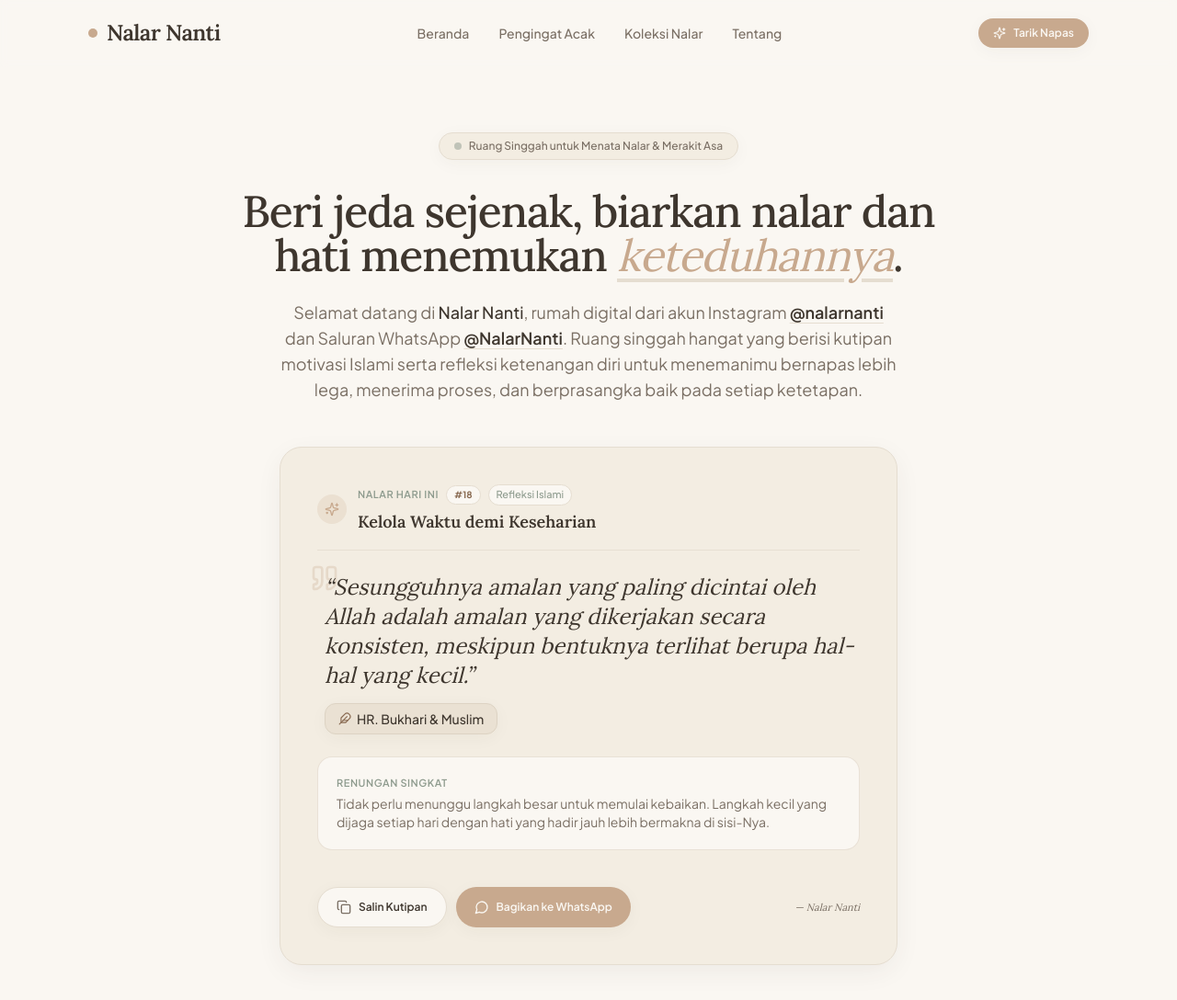
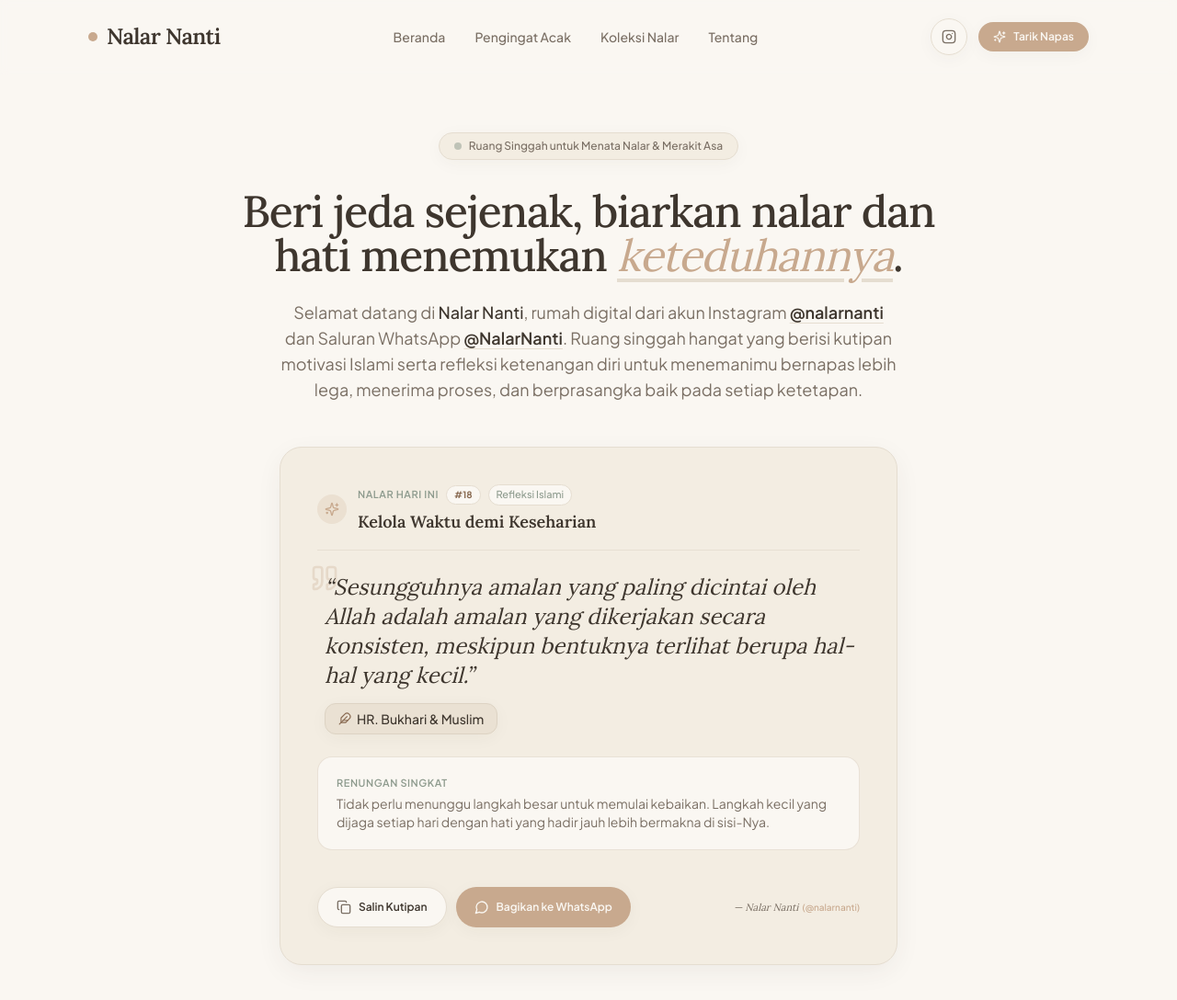
Before and after one commit to amascar23/nalar-nanti-web, a Next.js app: page / in a window 1280 px wide. Shown: the top 1088 px of the page at 92% size. Built offline with nearby package versions, Linux system fonts and the light colour scheme.

Commit message:
Hubungkan semua tautan Instagram ke profil @nalarnanti

```diff
--- a/src/app/layout.tsx
+++ b/src/app/layout.tsx
@@ -36,7 +36,7 @@ export const metadata: Metadata = {
     "Mindfulness Indonesia",
     "Jeda Kehidupan",
   ],
-  authors: [{ name: "Nalar Nanti", url: "https://instagram.com/nalarnanti" }],
+  authors: [{ name: "Nalar Nanti", url: "https://www.instagram.com/nalarnanti?exln=MXJsOHM5bDVkb2F1Zg==" }],
   creator: "Nalar Nanti",
   publisher: "Nalar Nanti",
   alternates: {
--- a/src/components/AboutSection.tsx
+++ b/src/components/AboutSection.tsx
@@ -13,7 +13,7 @@ import {
 } from "lucide-react";
 
 const WA_CHANNEL_URL = "https://whatsapp.com/channel/0029VbBLknC7IUYPlfksIh0Y";
-const IG_PROFILE_URL = "https://instagram.com/nalarnanti";
+const IG_PROFILE_URL = "https://www.instagram.com/nalarnanti?exln=MXJsOHM5bDVkb2F1Zg==";
 
 export default function AboutSection() {
   return (
@@ -137,9 +137,15 @@ export default function AboutSection() {
             <div>
               {/* Top Tag & Icon */}
               <div className="flex items-center justify-between mb-6 pb-4 border-b border-[#E5DDD0]/80">
-                <div className="w-12 h-12 rounded-2xl bg-[#FAF7F2] border border-[#E5DDD0] flex items-center justify-center text-[#C8A98E] shadow-soft group-hover:scale-105 transition-transform">
+                <a
+                  href={IG_PROFILE_URL}
+                  target="_blank"
+                  rel="noopener noreferrer"
+                  className="w-12 h-12 rounded-2xl bg-[#FAF7F2] border border-[#E5DDD0] flex items-center justify-center text-[#C8A98E] shadow-soft group-hover:scale-105 hover:border-[#C8A98E] transition-all"
+                  aria-label="Kunjungi profil Instagram @nalarnanti"
+                >
                   <Instagram className="w-6 h-6" />
-                </div>
+                </a>
                 <span className="text-[11px] font-semibold px-3 py-1 rounded-full bg-[#FAF7F2] text-[#886950] border border-[#E5DDD0]">
                   Visual & Carousel
                 </span>
@@ -147,14 +153,30 @@ export default function AboutSection() {
 
               {/* Title & Description */}
               <h4 className="font-serif text-2xl font-semibold text-[#3E362E] mb-1">
-                Instagram @nalarnanti
+                <a
+                  href={IG_PROFILE_URL}
+                  target="_blank"
+                  rel="noopener noreferrer"
+                  className="hover:text-[#C8A98E] transition-colors"
+                >
+                  Instagram @nalarnanti
+                </a>
               </h4>
               <p className="text-xs text-[#C8A98E] font-medium mb-4">
                 Arsip visual desain kartu soft cream & seri kutipan lengkap
               </p>
 
               <p className="font-sans text-sm text-[#7A6F64] leading-relaxed mb-6">
-                Ikuti akun Instagram <strong>@nalarnanti</strong> untuk melihat arsip visual desain kartu cream yang estetik, membaca seri carousel kutipan dan renungan dari postingan awal hingga terbaru, serta bertukar cerita di kolom komentar.
+                Ikuti akun Instagram{" "}
+                <a
+                  href={IG_PROFILE_URL}
+                  target="_blank"
+                  rel="noopener noreferrer"
+                  className="font-bold text-[#3E362E] hover:text-[#C8A98E] underline decoration-[#E5DDD0] underline-offset-4 transition-colors"
+                >
+                  @nalarnanti
+                </a>{" "}
+                untuk melihat arsip visual desain kartu cream yang estetik, membaca seri carousel kutipan dan renungan dari postingan awal hingga terbaru, serta bertukar cerita di kolom komentar.
               </p>
 
               {/* Keunggulan / Fitur */}
--- a/src/components/Footer.tsx
+++ b/src/components/Footer.tsx
@@ -6,7 +6,7 @@ import { Instagram, MessageCircle, Heart } from "lucide-react";
  * 💡 Tautan media sosial Nalar Nanti
  */
 const WA_CHANNEL_URL = "https://whatsapp.com/channel/0029VbBLknC7IUYPlfksIh0Y";
-const IG_PROFILE_URL = "https://instagram.com/nalarnanti";
+const IG_PROFILE_URL = "https://www.instagram.com/nalarnanti?exln=MXJsOHM5bDVkb2F1Zg==";
 
 export default function Footer() {
   return (
--- a/src/components/HeroSection.tsx
+++ b/src/components/HeroSection.tsx
@@ -75,7 +75,7 @@ export default function HeroSection() {
         <p className="font-sans text-xs sm:text-base lg:text-lg text-[#7A6F64] max-w-2xl mx-auto leading-relaxed mb-8 sm:mb-12">
           Selamat datang di <strong className="text-[#3E362E] font-medium">Nalar Nanti</strong>, rumah digital dari akun Instagram{" "}
           <a
-            href="https://instagram.com/nalarnanti"
+            href="https://www.instagram.com/nalarnanti?exln=MXJsOHM5bDVkb2F1Zg=="
             target="_blank"
             rel="noopener noreferrer"
             className="text-[#3E362E] font-semibold hover:text-[#C8A98E] underline decoration-[#E5DDD0] underline-offset-4 transition-colors"
@@ -210,9 +210,16 @@ export default function HeroSection() {
               </div>
 
               {/* Tag Penutup Kredit */}
-              <span className="text-[11px] text-[#7A6F64] text-center sm:text-right italic font-serif mt-1 sm:mt-0">
-                — Nalar Nanti
-              </span>
+              <a
+                href="https://www.instagram.com/nalarnanti?exln=MXJsOHM5bDVkb2F1Zg=="
+                target="_blank"
+                rel="noopener noreferrer"
+                title="Kunjungi Instagram @nalarnanti"
+                className="text-[11px] text-[#7A6F64] hover:text-[#C8A98E] text-center sm:text-right italic font-serif mt-1 sm:mt-0 transition-colors inline-flex items-center justify-center sm:justify-end gap-1"
+              >
+                <span>— Nalar Nanti</span>
+                <span className="not-italic font-sans font-medium text-[10px] text-[#C8A98E] hover:underline">(@nalarnanti)</span>
+              </a>
             </div>
 
             {/* Pesan Feedback Kecil ketika Berhasil Disalin */}
--- a/src/components/Navbar.tsx
+++ b/src/components/Navbar.tsx
@@ -2,7 +2,9 @@
 
 import React, { useState, useEffect } from "react";
 import Link from "next/link";
-import { Menu, X, Sparkles, Compass } from "lucide-react";
+import { Menu, X, Sparkles, Instagram } from "lucide-react";
+
+const IG_PROFILE_URL = "https://www.instagram.com/nalarnanti?exln=MXJsOHM5bDVkb2F1Zg==";
 
 export default function Navbar() {
   const [isOpen, setIsOpen] = useState(false);
@@ -66,6 +68,18 @@ export default function Navbar() {
 
         {/* Action Button & Mobile Menu Toggle */}
         <div className="flex items-center gap-2 sm:gap-3">
+          {/* Instagram Direct Link Icon */}
+          <a
+            href={IG_PROFILE_URL}
+            target="_blank"
+            rel="noopener noreferrer"
+            title="Kunjungi Instagram @nalarnanti"
+            aria-label="Kunjungi profil Instagram @nalarnanti"
+            className="w-9 h-9 sm:w-10 sm:h-10 flex items-center justify-center rounded-full bg-[#FAF7F2] border border-[#E5DDD0] text-[#7A6F64] hover:text-[#C8A98E] hover:border-[#C8A98E] transition-all shadow-soft active:scale-95 group"
+          >
+            <Instagram className="w-4 h-4 text-[#7A6F64] group-hover:text-[#C8A98E] group-hover:scale-110 transition-all" />
+          </a>
+
           <a
             href="#pengingat"
             className="hidden sm:inline-flex items-center gap-2 text-xs font-semibold px-4 py-2 rounded-full bg-[#C8A98E] text-[#FAF7F2] hover:bg-[#B9967A] transition-all shadow-soft active:scale-95"
@@ -98,7 +112,7 @@ export default function Navbar() {
               {item.label}
             </Link>
           ))}
-          <div className="pt-2">
+          <div className="pt-2 space-y-2">
             <a
               href="#pengingat"
               onClick={() => setIsOpen(false)}
@@ -107,6 +121,17 @@ export default function Navbar() {
               <Sparkles className="w-3.5 h-3.5" />
               <span>Ambil Satu Pengingat</span>
             </a>
+
+            <a
+              href={IG_PROFILE_URL}
+              target="_blank"
+              rel="noopener noreferrer"
+              onClick={() => setIsOpen(false)}
+              className="flex items-center justify-center gap-2 w-full text-center text-xs font-semibold px-4 py-3 rounded-full bg-[#FAF7F2] border border-[#E5DDD0] text-[#3E362E] hover:border-[#C8A98E] hover:text-[#C8A98E] transition-all shadow-soft active:scale-98"
+            >
+              <Instagram className="w-4 h-4 text-[#C8A98E]" />
+              <span>Kunjungi Instagram @nalarnanti</span>
+            </a>
           </div>
         </div>
       )}
--- a/src/components/QuoteSection.tsx
+++ b/src/components/QuoteSection.tsx
@@ -13,7 +13,10 @@ import {
   ArrowRight,
   BookOpen,
   Compass,
+  Instagram,
 } from "lucide-react";
+
+const IG_PROFILE_URL = "https://www.instagram.com/nalarnanti?exln=MXJsOHM5bDVkb2F1Zg==";
 
 export default function QuoteSection() {
   const [selectedType, setSelectedType] = useState<"Semua" | "Islami" | "Umum">("Semua");
@@ -198,12 +201,21 @@ export default function QuoteSection() {
                 {/* Header Kartu: Label Kategori Kecil & Identitas Feed Instagram @nalarnanti */}
                 <div className="flex items-center justify-between gap-2 mb-3 pb-3 border-b border-[#E5DDD0]/70">
                   <div className="flex items-center gap-1.5 sm:gap-2">
-                    <span className="w-6 h-6 rounded-full bg-[#FAF7F2] border border-[#E5DDD0] flex items-center justify-center text-[#C8A98E]">
-                      <Compass className="w-3.5 h-3.5" />
-                    </span>
-                    <span className="text-[11px] font-semibold text-[#7A6F64] tracking-tight">
-                      @nalarnanti
-                    </span>
+                    <a
+                      href={IG_PROFILE_URL}
+                      target="_blank"
+                      rel="noopener noreferrer"
+                      onClick={(e) => e.stopPropagation()}
+                      title="Kunjungi profil Instagram @nalarnanti"
+                      className="flex items-center gap-1.5 group/ig hover:text-[#C8A98E] transition-colors"
+                    >
+                      <span className="w-6 h-6 rounded-full bg-[#FAF7F2] border border-[#E5DDD0] flex items-center justify-center text-[#C8A98E] group-hover/ig:border-[#C8A98E] transition-colors">
+                        <Instagram className="w-3.5 h-3.5" />
+                      </span>
+                      <span className="text-[11px] font-semibold text-[#7A6F64] group-hover/ig:text-[#C8A98E] tracking-tight transition-colors">
+                        @nalarnanti
+                      </span>
+                    </a>
                     <span className="text-[10px] text-[#886950] font-bold bg-[#FAF7F2] px-1.5 py-0.5 rounded-full border border-[#E5DDD0]">
                       #{item.orderNumber}
                     </span>
@@ -318,12 +330,18 @@ export default function QuoteSection() {
             {/* Modal Header */}
             <div className="flex items-center justify-between pb-3.5 border-b border-[#E5DDD0]">
               <div className="flex items-center gap-2">
-                <span className="w-7 h-7 rounded-full bg-[#F3EDE2] border border-[#E5DDD0] flex items-center justify-center text-[#C8A98E]">
-                  <Compass className="w-4 h-4" />
-                </span>
-                <div>
+                <a
+                  href={IG_PROFILE_URL}
+                  target="_blank"
+                  rel="noopener noreferrer"
+                  title="Kunjungi profil Instagram @nalarnanti"
+                  className="flex items-center gap-2 group/modalig"
+                >
+                  <span className="w-7 h-7 rounded-full bg-[#F3EDE2] border border-[#E5DDD0] flex items-center justify-center text-[#C8A98E] group-hover/modalig:border-[#C8A98E] transition-all">
+                    <Instagram className="w-4 h-4" />
+                  </span>
                   <div className="flex items-center gap-2">
-                    <span className="text-xs font-semibold text-[#3E362E]">
+                    <span className="text-xs font-semibold text-[#3E362E] group-hover/modalig:text-[#C8A98E] transition-colors">
                       @nalarnanti
                     </span>
                     <span className="text-[10px] text-[#886950] font-bold bg-[#F3EDE2] px-2 py-0.5 rounded-full border border-[#E5DDD0]">
@@ -333,7 +351,7 @@ export default function QuoteSection() {
                       {selectedModalQuote.category}
                     </span>
                   </div>
-                </div>
+                </a>
               </div>
 
               {/* Tombol Tutup - Touch friendly */}
--- a/src/components/RandomQuoteGenerator.tsx
+++ b/src/components/RandomQuoteGenerator.tsx
@@ -229,9 +229,17 @@ export default function RandomQuoteGenerator() {
                 </button>
               </div>
 
-              <span className="text-[11px] text-[#7A6F64] text-center sm:text-right italic font-serif mt-1 sm:mt-0">
-                — Nalar Nanti
-              </span>
+              {/* Tag Penutup Kredit */}
+              <a
+                href="https://www.instagram.com/nalarnanti?exln=MXJsOHM5bDVkb2F1Zg=="
+                target="_blank"
+                rel="noopener noreferrer"
+                title="Kunjungi Instagram @nalarnanti"
+                className="text-[11px] text-[#7A6F64] hover:text-[#C8A98E] text-center sm:text-right italic font-serif mt-1 sm:mt-0 transition-colors inline-flex items-center justify-center sm:justify-end gap-1"
+              >
+                <span>— Nalar Nanti</span>
+                <span className="not-italic font-sans font-medium text-[10px] text-[#C8A98E] hover:underline">(@nalarnanti)</span>
+              </a>
             </div>
 
             {/* Feedback Salin */}
```
Also changed, not shown: 1 other file (tests, documents, lock files or other folders).
